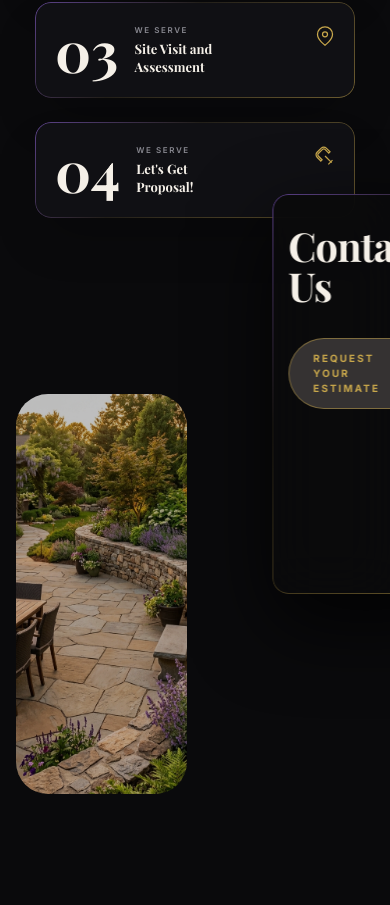
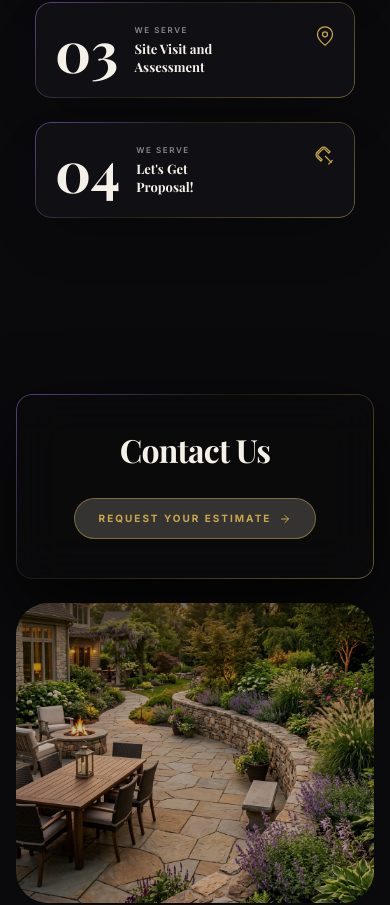
Before and after one commit to sohailarbi355813-cmyk/cuttingedgelandscape, a Next.js app: page / in a window 390 px wide. Shown: the part 7422-8327 px from the top of the page. Built offline with nearby package versions, Linux system fonts and the light colour scheme.

Commit message:
Optimize Contact Us section layout for mobile responsiveness

```diff
--- a/components/Process.tsx
+++ b/components/Process.tsx
@@ -133,7 +133,7 @@ export default function Process() {
       </div>
 
       {/* CONTACT US BLOCK (Overlapping image) */}
-      <div className="relative w-full px-4 md:px-16 mt-12 flex justify-center pb-20">
+      <div className="relative w-full px-4 md:px-16 mt-12 flex flex-col md:block pb-20">
 
         {/* Background Image Container */}
         <motion.div
@@ -142,7 +142,7 @@ export default function Process() {
           whileHover={{ scale: 1.02, y: -5, boxShadow: "0 30px 60px rgba(0,0,0,0.8)", zIndex: 10 }}
           viewport={{ once: true, margin: "-60px" }}
           transition={{ type: "spring", stiffness: 80, damping: 20 }}
-          className="relative w-full max-w-[1100px] h-[400px] md:h-[500px] rounded-[2rem] overflow-hidden ml-auto"
+          className="relative w-full md:max-w-[1100px] h-[300px] md:h-[500px] rounded-[2rem] overflow-hidden md:ml-auto order-2 md:order-none"
         >
           <Image
             src="/images/hardscaping.png"
@@ -159,11 +159,11 @@ export default function Process() {
           whileHover={{ scale: 1.05, y: -8, boxShadow: "0 40px 80px rgba(0,0,0,0.9)", zIndex: 50 }}
           viewport={{ once: true, margin: "-60px" }}
           transition={{ type: "spring", stiffness: 80, damping: 20 }}
-          className="absolute left-1/2 -translate-x-1/2 md:translate-x-0 md:left-[15%] top-1/2 -translate-y-1/2 md:top-[10%] md:translate-y-0 w-[85%] md:w-auto glow-border bg-[#0a0a0c]/90 backdrop-blur-xl px-4 md:px-20 py-8 md:py-16 shadow-[0_30px_80px_rgba(0,0,0,0.8)] z-20 flex flex-col items-center cursor-default"
+          className="relative md:absolute w-full md:w-auto left-0 md:left-[15%] top-0 md:top-1/2 md:-translate-y-1/2 glow-border bg-[#0a0a0c]/90 backdrop-blur-xl px-6 md:px-20 py-10 md:py-16 shadow-[0_30px_80px_rgba(0,0,0,0.8)] z-20 flex flex-col items-center cursor-default order-1 md:order-none mb-6 md:mb-0"
         >
           <h2 className="font-[family-name:var(--font-display)] font-bold text-[#F5F0E8] leading-none tracking-tight mb-8"
-              style={{ fontSize: "clamp(2.5rem, 10vw, 7rem)" }}>
-            Contact-Us
+              style={{ fontSize: "clamp(2rem, 8vw, 7rem)" }}>
+            Contact Us
           </h2>
 
           <a href="#contact" className="group relative rounded-full bg-[#353232] border border-[#C9A84C]/50 px-6 py-3 overflow-hidden">
```
